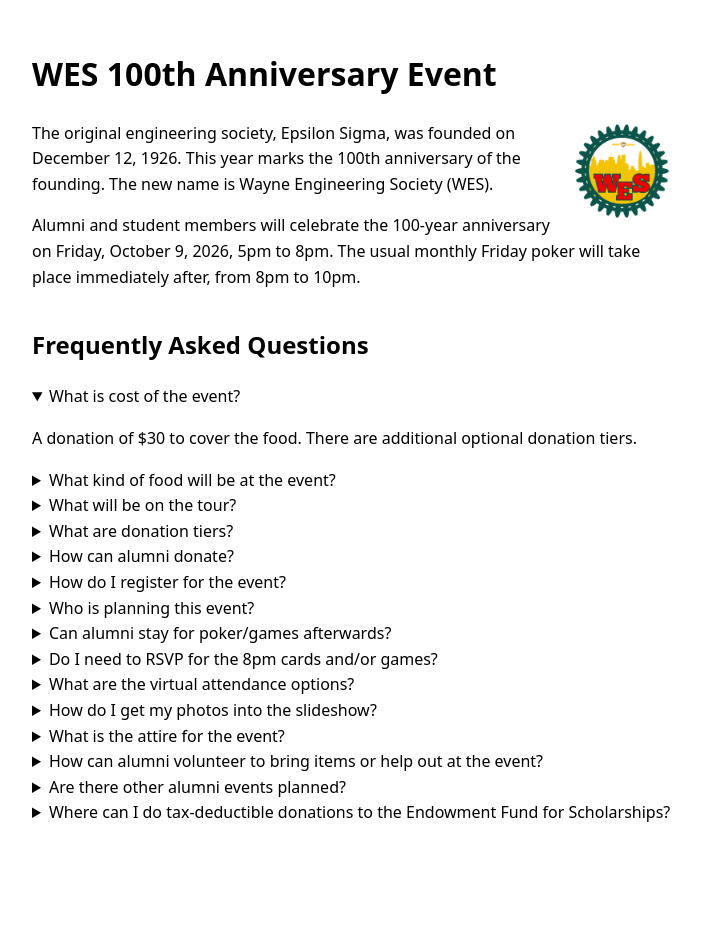
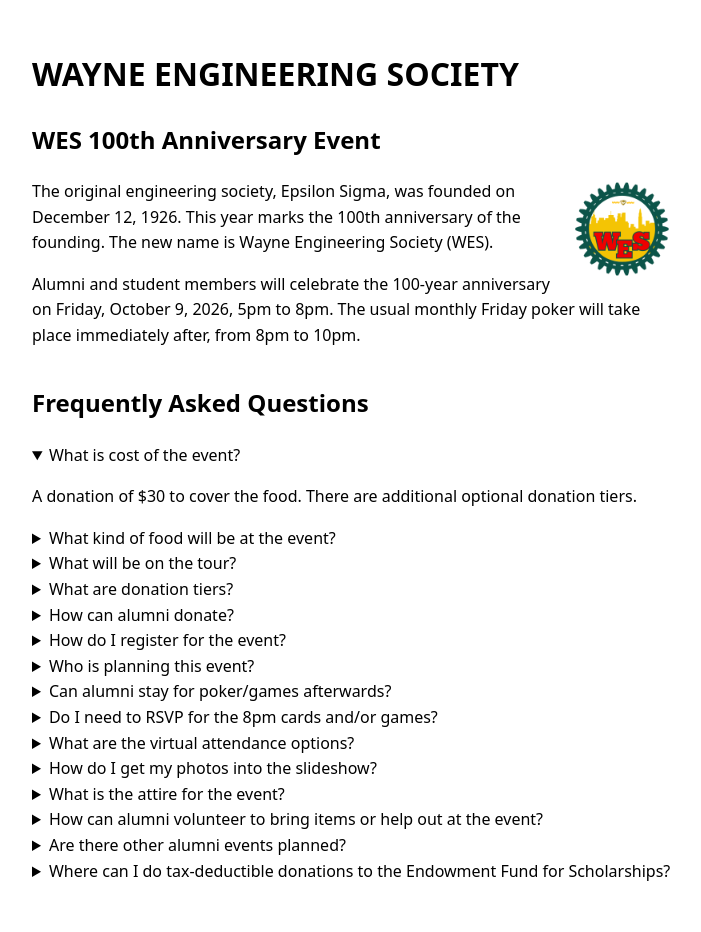
Before and after one commit to mciechanumich/WES100, a Jekyll site: the page built from docs/index.html, in a window 1280 px wide. Shown: the whole page, without its empty margins (288-989 px from the left). Built offline with Jekyll 4.4.1, drawn with Linux system fonts in a browser that asks for light colours; before the commit the page ends 900 px from its top, so only the background shows below that.

Commit message:
feat: added h1

```diff
--- a/docs/index.html
+++ b/docs/index.html
@@ -2,7 +2,8 @@
 layout: default
 title: WES 100th Anniversary Event
 ---
-<h1>WES 100th Anniversary Event</h1>
+<h1>WAYNE ENGINEERING SOCIETY</h1>
+<h2>WES 100th Anniversary Event</h2>
 <div class="wrap-container">
   <img src="images/WESlogo.png" alt="WES log" class="right-img" width=100>
 <div>
```
